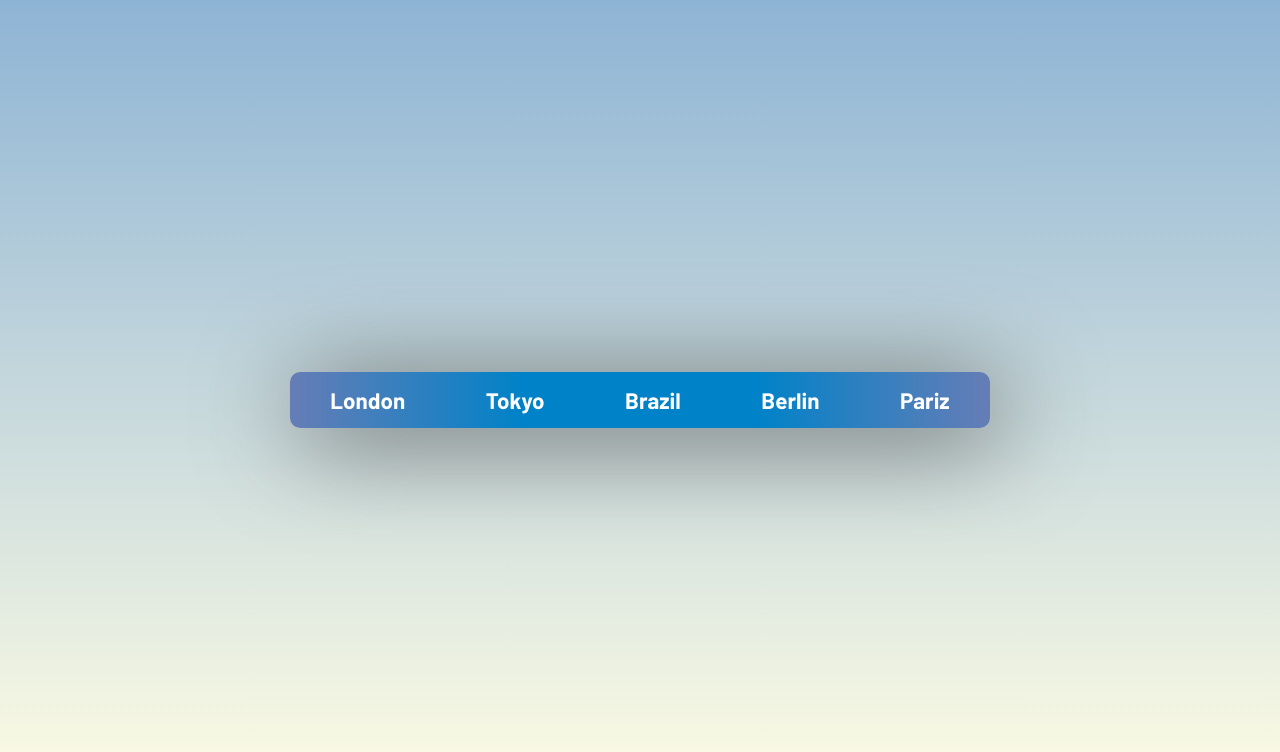
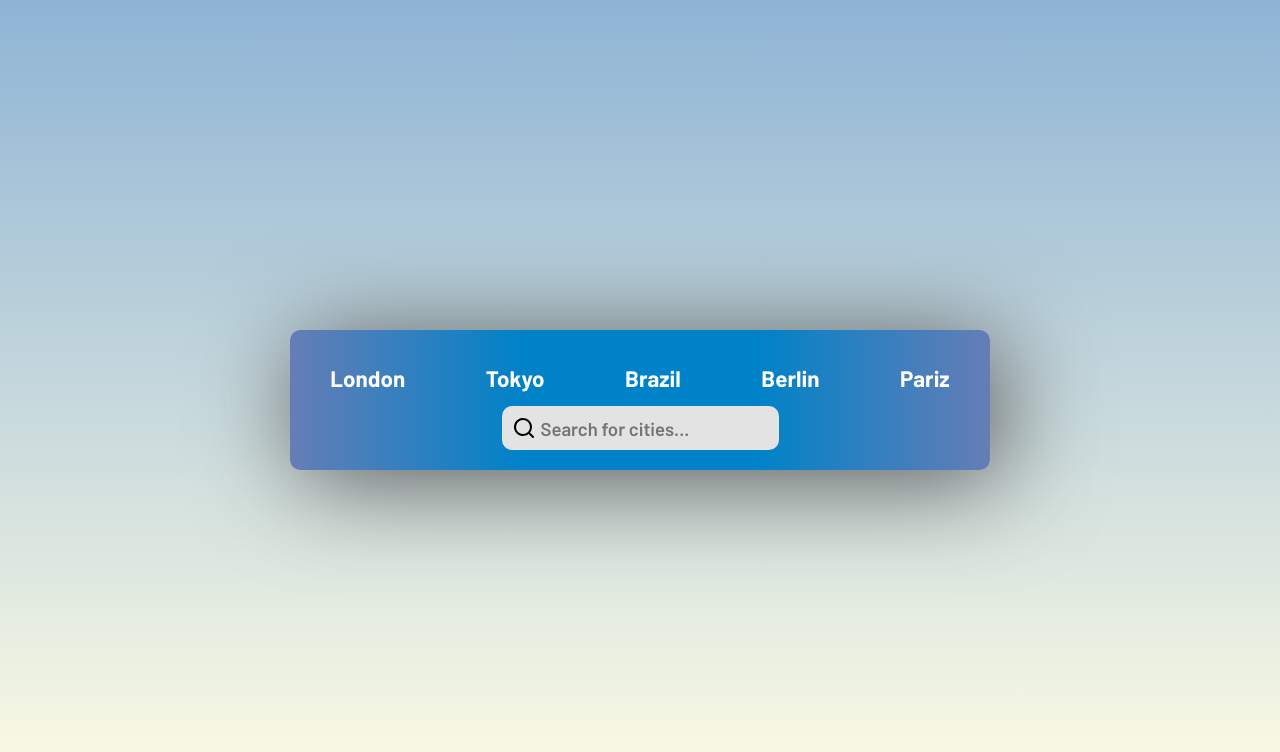
Before and after one commit to Zack1808/weather-app, a React (Create React App) app: page / in a window 1280 px wide. Shown: the top 752 px of the page. Built offline with nearby package versions, Linux system fonts and the light colour scheme.

Commit message:
Created and styled the search component

```diff
--- a/src/components/App.js
+++ b/src/components/App.js
@@ -2,6 +2,7 @@ import React from 'react';
 
 // Importing costume made components
 import Header from './Header';
+import Search from './Search'
 
 // Importing the style file
 import '../css/App.css';
@@ -12,6 +13,9 @@ const App = () => {
         <div className='container'>
             <div className="display-weather">
                 <Header />
+                <div className="information-collection">
+                    <Search />
+                </div>
             </div>
         </div>
     )
--- /dev/null
+++ b/src/components/Search.js
@@ -0,0 +1,17 @@
+import React from 'react';
+import { UilSearch } from '@iconscout/react-unicons';
+
+// Importing the style file
+import '../css/Search.css';
+
+// Creating the search component
+const Search = () => {
+    return (
+        <div className="search">
+            <UilSearch className="icon" />
+            <input type="text" placeholder='Search for cities...' />
+        </div>
+    )
+};
+
+export default Search;
--- a/src/css/App.css
+++ b/src/css/App.css
@@ -19,7 +19,15 @@
 .display-weather{
     width: 90%;
     max-width: 700px;
+    padding: 20px 0;
     background: linear-gradient(to right, #667db6, #0082c8, #0082c8, #667db6);
     border-radius: 10px;
     box-shadow: 10px 10px 100px rgb(88, 88, 88);
 }
+
+.information-collection {
+    display: flex;
+    align-items: center;
+    justify-content: space-around;
+    font-weight: 700;
+}
--- a/src/css/Header.css
+++ b/src/css/Header.css
@@ -12,9 +12,10 @@
     font-size: calc(.6em + 1vw);
     font-weight: 700;
     color: #fff;
-    transition: transfor .2s, border .5s;
+    transition: transform .3s;
 }
 
 .header button:hover {
-    transform: scale(1.05);
+    transform: scale(1.07);
+    cursor: pointer;
 }
--- /dev/null
+++ b/src/css/Search.css
@@ -0,0 +1,30 @@
+.search {
+    display: flex;
+    align-items: center;
+    justify-content: space-between;
+    padding: 10px;
+    background: rgb(227, 227, 227);
+    border-radius: 10px;
+    max-width: 75%;
+    font-weight: 700;
+}
+
+.search .icon {
+    transition: transform .3s;
+}
+
+.search .icon:hover {
+    transform: scale(1.1);
+}
+
+.search input {
+    background: rgb(227, 227, 227);
+    border: none;
+    font-size: calc(.6em + .7vw);
+    padding: 0 5px;
+    font-weight: 600;
+}
+
+.search input:focus {
+    outline: none;
+}
```
